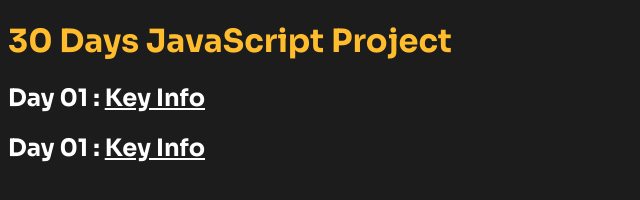
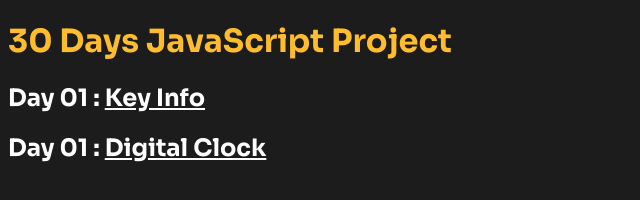
Before and after one commit to safiulbari/Javascript30, a plain HTML site: page index.html in a window 1280 px wide. Shown: the whole page, without its empty margins (0-640 px from the left). Drawn offline with Linux system fonts and the light colour scheme.

Commit message:
sillly update

```diff
--- a/index.html
+++ b/index.html
@@ -20,7 +20,7 @@
     <div class="container">
         <h1>30 Days JavaScript Project</h1>
         <h2>Day 01 : <a href="1keyinfo.html">Key Info</a></h2>
-        <h2>Day 01 : <a href="2digitalclock.html">Key Info</a></h2>
+        <h2>Day 01 : <a href="2digitalclock.html">Digital Clock</a></h2>
     </div>
 </body>
 </html>
```
